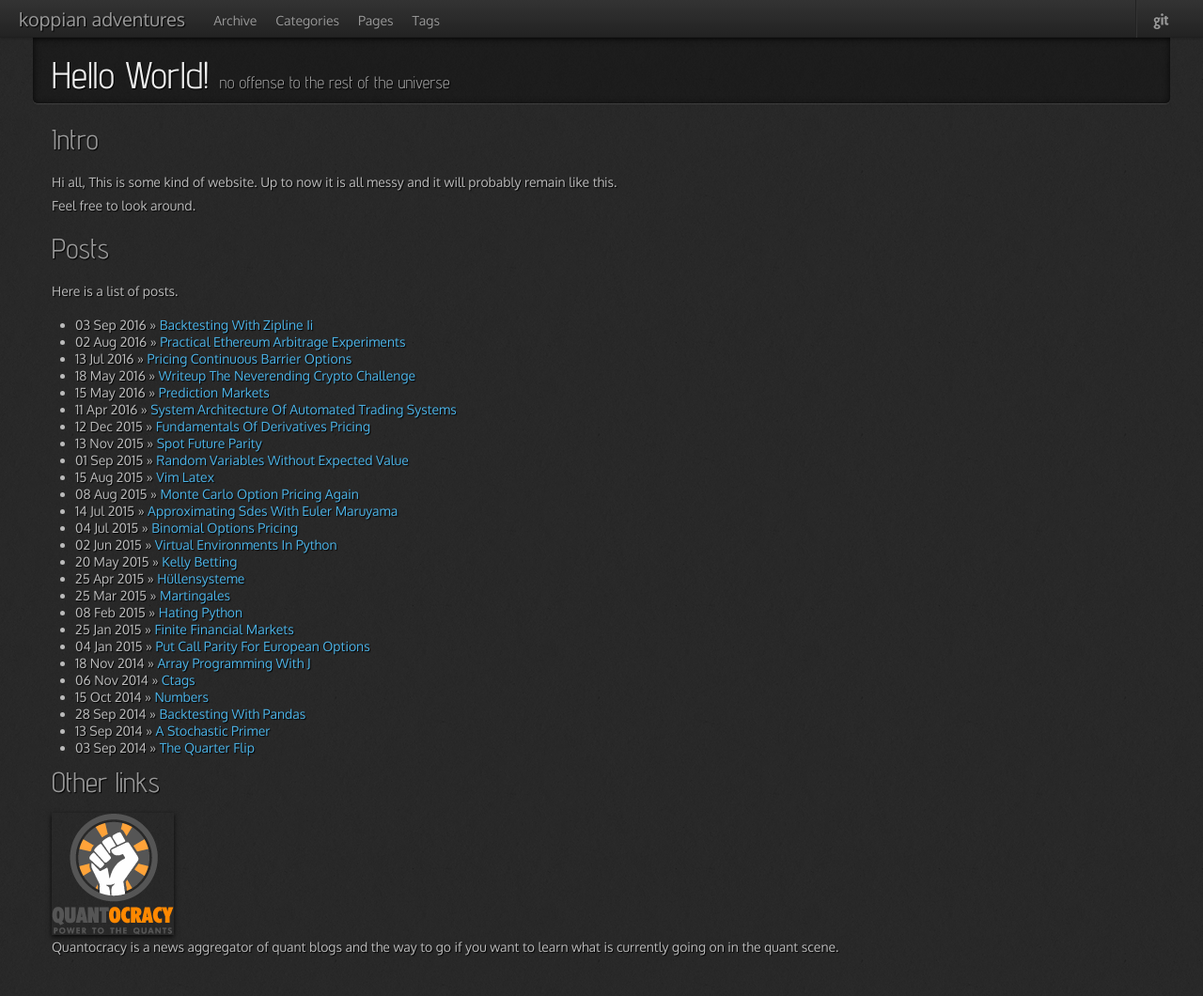
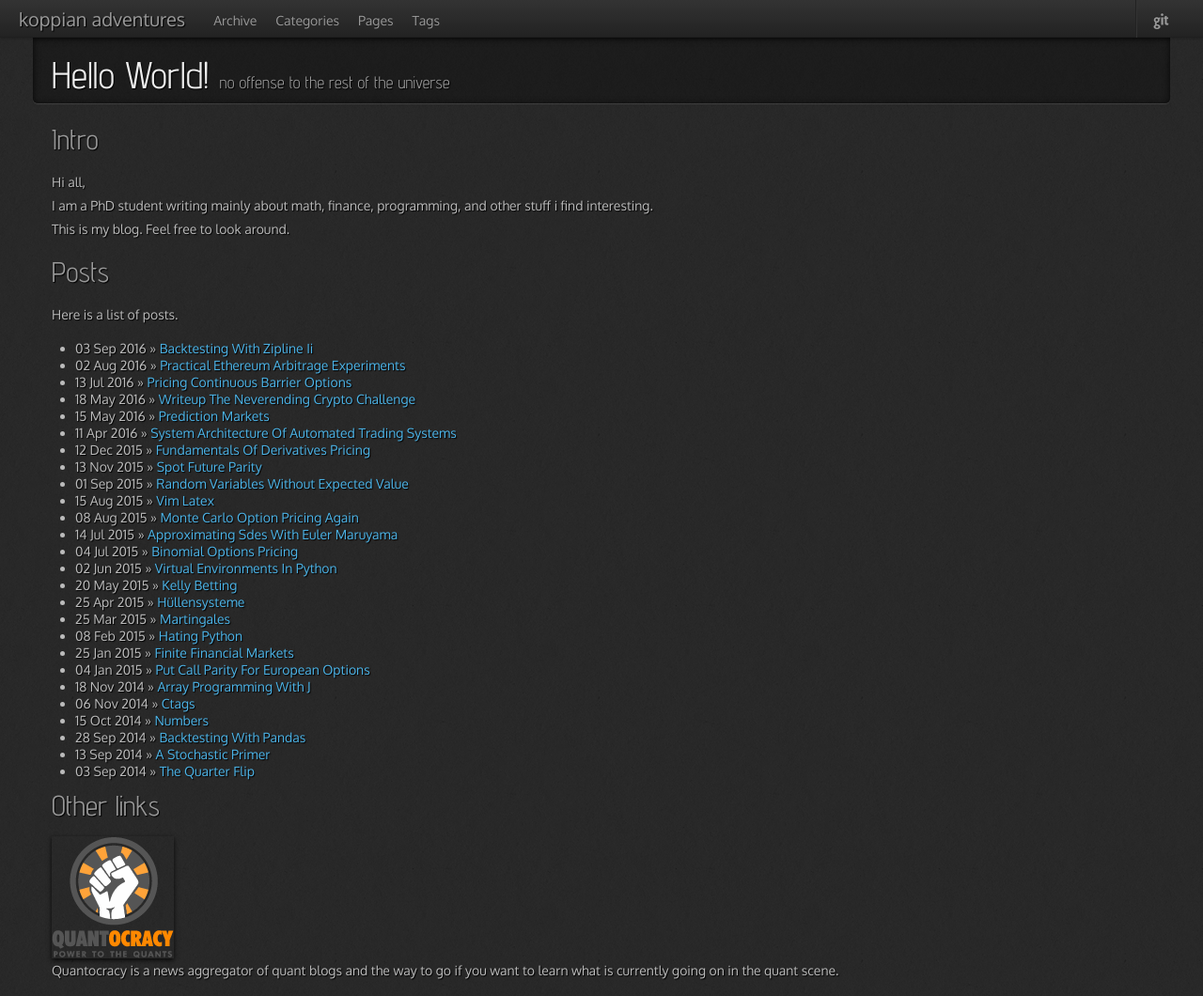
Before and after one commit to hkopp/hkopp.github.io, a Jekyll site: the page built from index.md, in a window 1280 px wide. Shown: the whole page at 94% size. Built offline with Jekyll 4.4.1, drawn with Linux system fonts in a browser that asks for light colours; nearby versions of some CDN libraries; before the commit the page ends 1035 px from its top, so only the background shows below that.

Commit message:
new starting page

```diff
--- a/index.md
+++ b/index.md
@@ -7,14 +7,13 @@ tagline: no offense to the rest of the universe
 ## Intro
 
 Hi all,
-This is some kind of website. Up to now it is all messy and it will
-probably remain like this.
+I am a PhD student writing mainly about math, finance, programming,
+and other stuff i find interesting.
+This is my blog.
 Feel free to look around.
 
-
-
 ## Posts
- Here is a list of posts.
+Here is a list of posts.
 
 <ul class="posts">
   {% for post in site.posts %}
```
